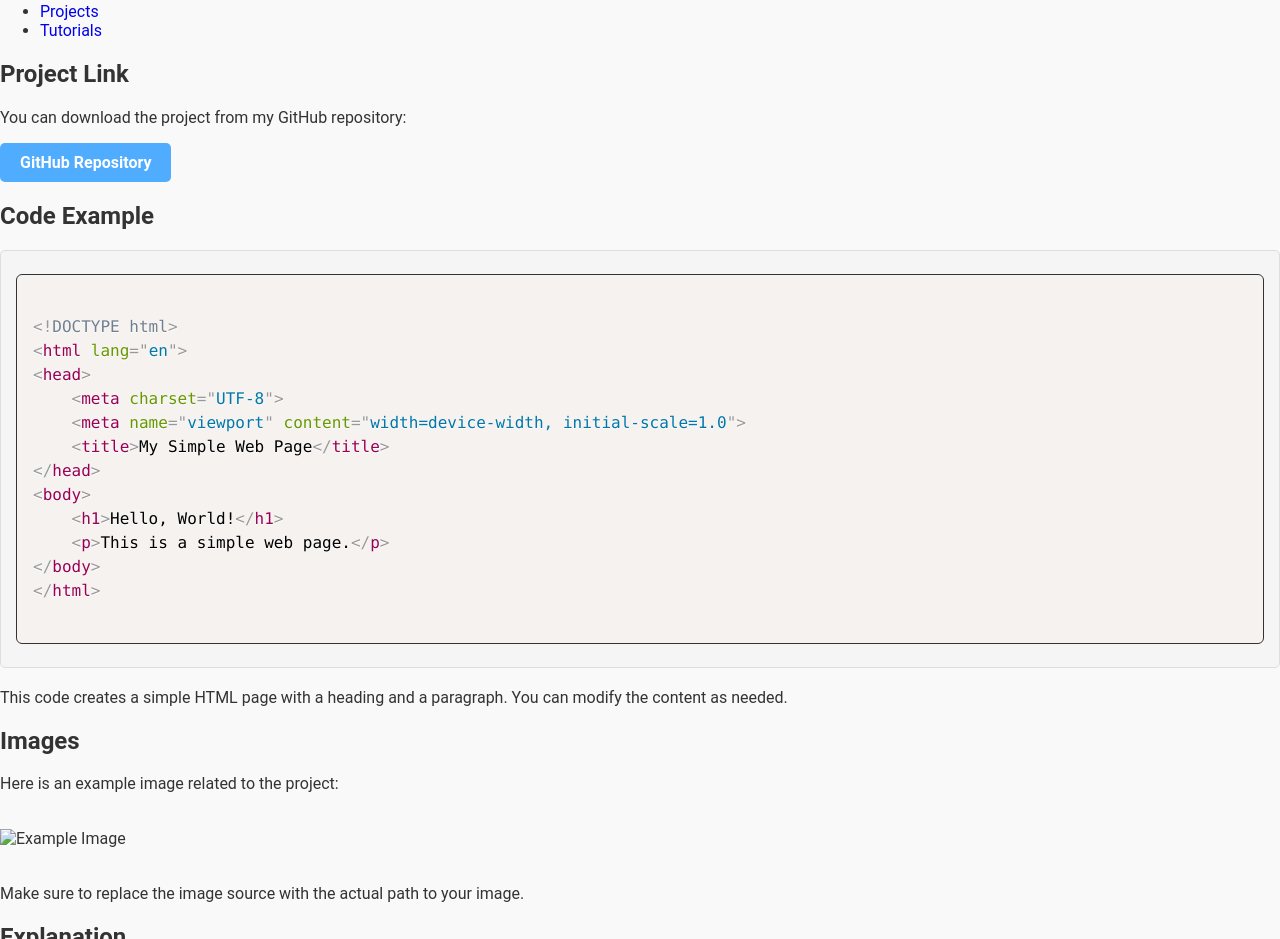
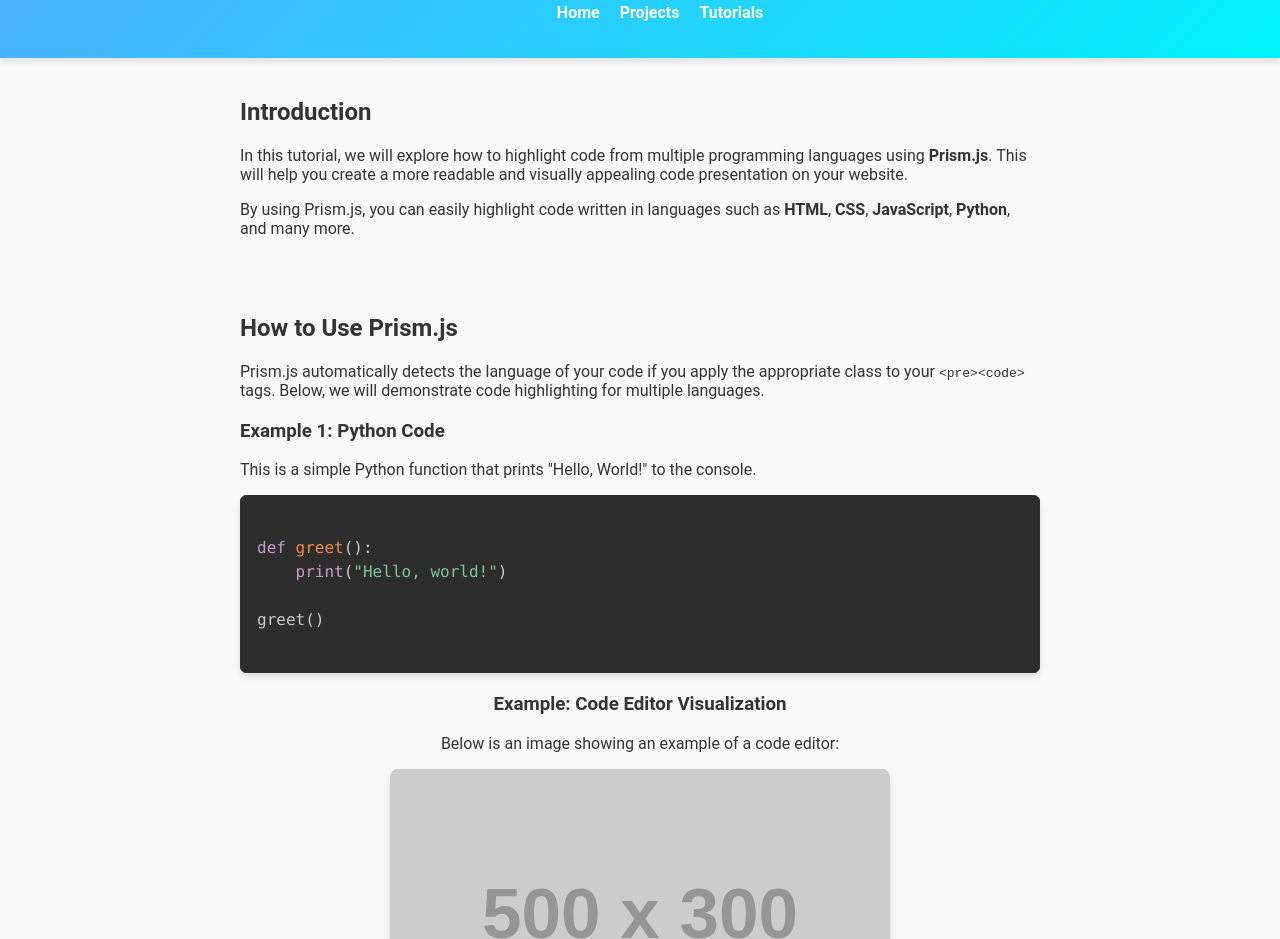
Before and after one commit to DevolperRL/devolperrl.github.io, a plain HTML site: page tutorial-example.html in a window 1280 px wide. Shown: the part 98-1037 px from the top of the page. Drawn offline with nearby package versions, Linux system fonts and the light colour scheme; placeholder pictures from the web are drawn by us.

Commit message:
Update tutorial-example.html

```diff
--- a/tutorial-example.html
+++ b/tutorial-example.html
@@ -3,80 +3,65 @@
 <head>
     <meta charset="UTF-8">
     <meta name="viewport" content="width=device-width, initial-scale=1.0">
-    <title>Tutorial Example</title>
+    <title>Multi-Language Code Highlighting</title>
     <link rel="stylesheet" href="styles.css">
-    <link rel="stylesheet" href="https://cdnjs.cloudflare.com/ajax/libs/prism/1.24.0/themes/prism.min.css" />
-    <style>
-        .code-box {
-            background-color: #f5f5f5;
-            border: 1px solid #ddd;
-            border-radius: 5px;
-            padding: 15px;
-            overflow-x: auto;
-            margin: 20px 0;
-        }
-        img {
-            max-width: 100%;
-            height: auto;
-            margin: 20px 0;
-        }
-    </style>
+
+    <!-- Include Prism.js library -->
+    <link href="https://cdn.jsdelivr.net/npm/prismjs@1.29.0/themes/prism-tomorrow.css" rel="stylesheet" />
+    <script src="https://cdn.jsdelivr.net/npm/prismjs@1.29.0/prism.js"></script>
+    <script src="https://cdn.jsdelivr.net/npm/prismjs@1.29.0/components/prism-html.min.js"></script>
+    <script src="https://cdn.jsdelivr.net/npm/prismjs@1.29.0/components/prism-css.min.js"></script>
+    <script src="https://cdn.jsdelivr.net/npm/prismjs@1.29.0/components/prism-javascript.min.js"></script>
+    <script src="https://cdn.jsdelivr.net/npm/prismjs@1.29.0/components/prism-python.min.js"></script>
 </head>
 <body>
-    <header>
-        <h1>Tutorial: Building a Simple Web Page</h1>
-        <nav>
-            <ul>
-                <li><a href="index.html">Home</a></li>
-                <li><a href="projects.html">Projects</a></li>
-                <li><a href="tutorials.html">Tutorials</a></li>
-            </ul>
-        </nav>
+    <header class="header">
+        <div class="container">
+            <h1 class="title">Tutorial: Examples</h1>
+            <nav>
+                <ul class="nav-links">
+                    <li><a href="index.html" class="nav-link">Home</a></li>
+                    <li><a href="projects.html" class="nav-link">Projects</a></li>
+                    <li><a href="tutorials.html" class="nav-link">Tutorials</a></li>
+                </ul>
+            </nav>
+        </div>
     </header>
     <main>
-        <section>
-            <h2>Project Link</h2>
-            <p>You can download the project from my GitHub repository:</p>
-            <a href="https://github.com/yourusername/yourproject" target="_blank" class="button">GitHub Repository</a>
+        <section class="intro-section">
+            <h2>Introduction</h2>
+            <p>In this tutorial, we will explore how to highlight code from multiple programming languages using <strong>Prism.js</strong>. This will help you create a more readable and visually appealing code presentation on your website.</p>
+            <p>By using Prism.js, you can easily highlight code written in languages such as <strong>HTML</strong>, <strong>CSS</strong>, <strong>JavaScript</strong>, <strong>Python</strong>, and many more.</p>
         </section>
 
-        <section>
-            <h2>Code Example</h2>
-            <div class="code-box">
-                <pre><code class="language-html">
-&lt;!DOCTYPE html&gt;
-&lt;html lang="en"&gt;
-&lt;head&gt;
-    &lt;meta charset="UTF-8"&gt;
-    &lt;meta name="viewport" content="width=device-width, initial-scale=1.0"&gt;
-    &lt;title&gt;My Simple Web Page&lt;/title&gt;
-&lt;/head&gt;
-&lt;body&gt;
-    &lt;h1&gt;Hello, World!&lt;/h1&gt;
-    &lt;p&gt;This is a simple web page.&lt;/p&gt;
-&lt;/body&gt;
-&lt;/html&gt;
+        <section class="tutorial-section">
+            <h2>How to Use Prism.js</h2>
+            <p>Prism.js automatically detects the language of your code if you apply the appropriate class to your <code>&lt;pre&gt;&lt;code&gt;</code> tags. Below, we will demonstrate code highlighting for multiple languages.</p>
+
+            <div class="code-example">
+                <h3>Example 1: Python Code</h3>
+                <p>This is a simple Python function that prints "Hello, World!" to the console.</p>
+                <pre><code class="language-python">
+def greet():
+    print("Hello, world!")
+
+greet()
                 </code></pre>
             </div>
-            <p>This code creates a simple HTML page with a heading and a paragraph. You can modify the content as needed.</p>
-        </section>
 
-        <section>
-            <h2>Images</h2>
-            <p>Here is an example image related to the project:</p>
-            <img src="path/to/your/image.jpg" alt="Example Image">
-            <p>Make sure to replace the image source with the actual path to your image.</p>
-        </section>
+            <div class="image-example">
+                <h3>Example: Code Editor Visualization</h3>
+                <p>Below is an image showing an example of a code editor:</p>
+                <img src="https://via.placeholder.com/500x300?text=Code+Editor+Example" alt="Code Editor Example" />
+            </div>
 
-        <section>
-            <h2>Explanation</h2>
-            <p>In this tutorial, we will learn how to create a simple web page using HTML. The code provided above is the basic structure of an HTML document. You can expand upon this by adding CSS for styling and JavaScript for interactivity.</p>
+            <h3>Conclusion</h3>
+            <p>By following this tutorial, you can easily display syntax-highlighted code snippets for multiple programming languages on your site. Make sure to include the proper language classes and use Prism.js for smooth integration.</p>
         </section>
     </main>
-    <footer>
-        <p>&copy; 2023 [Your Name]. All rights reserved.</p>
+
+    <footer class="footer">
+        <p>&copy; 2023 Code Snippets Tutorial. All rights reserved.</p>
     </footer>
-    <script src="script.js"></script>
-    <script src="https://cdnjs.cloudflare.com/ajax/libs/prism/1.24.0/prism.min.js"></script>
 </body>
 </html>
```
